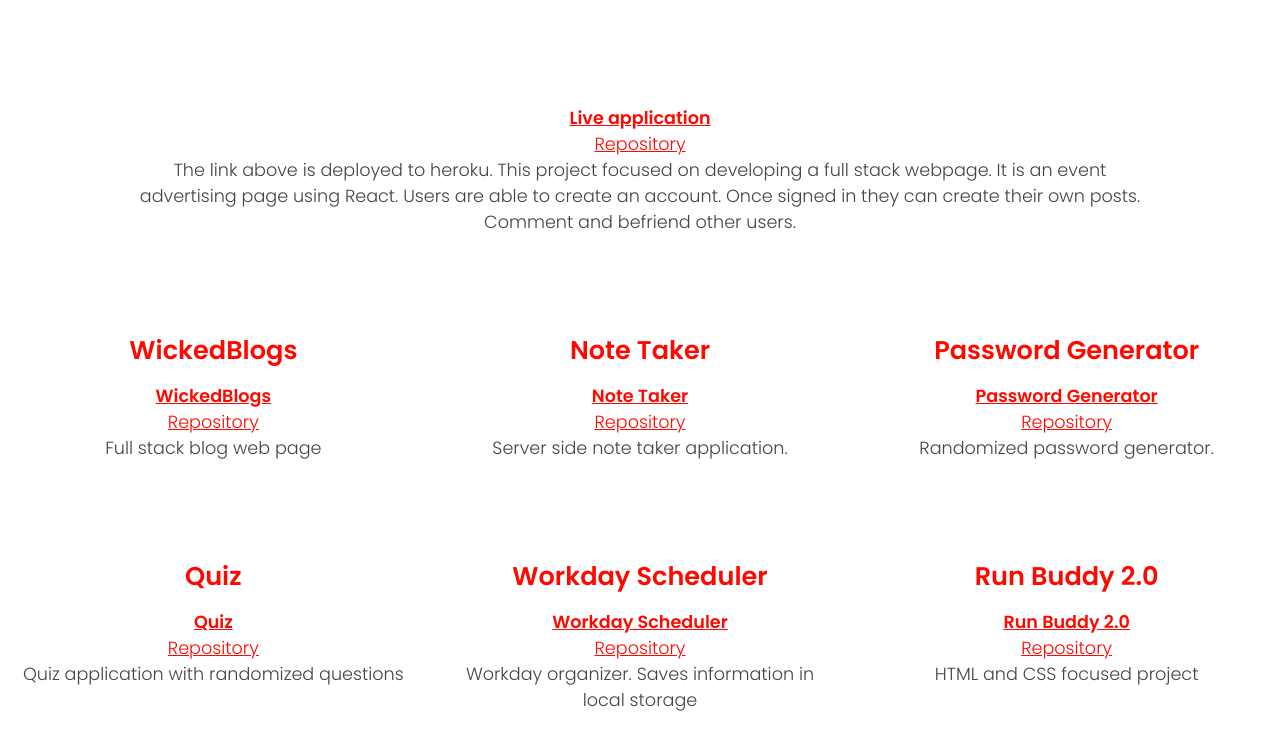
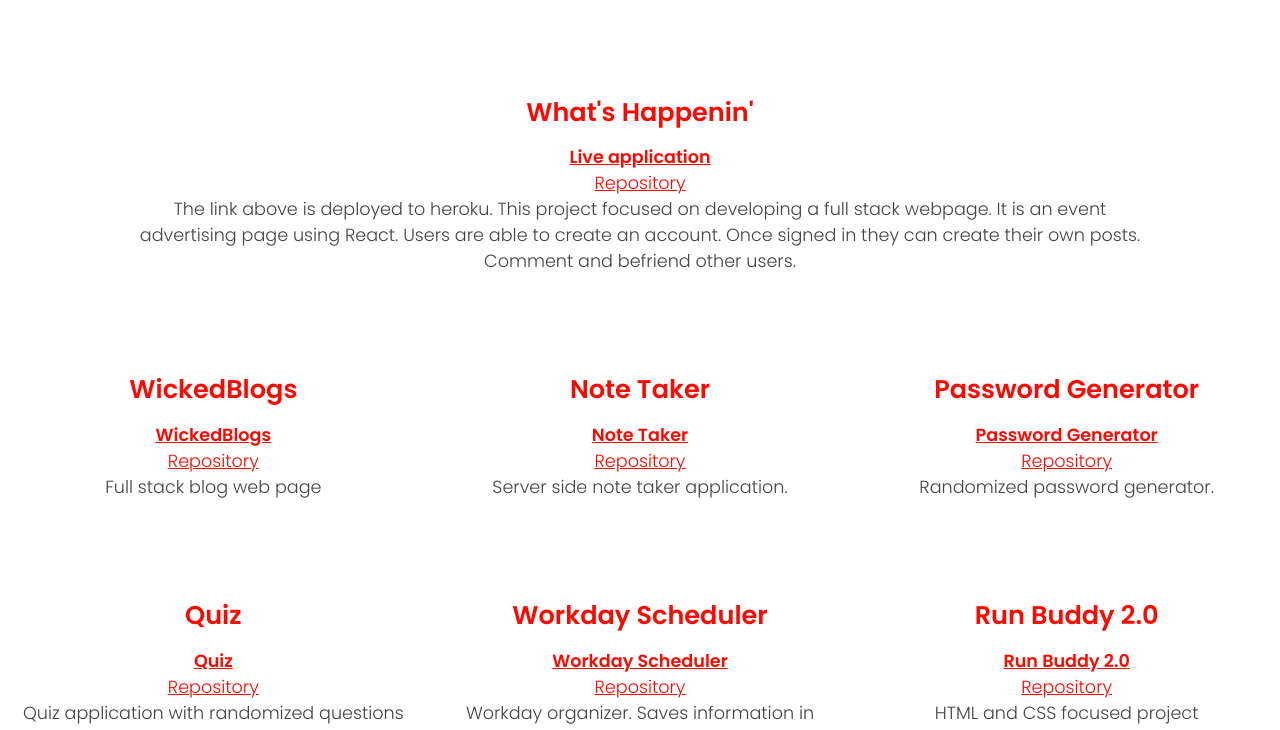
Before and after one commit to DuckArroyo/portfolio, a plain HTML site: page index.html in a window 1280 px wide. Shown: the part 1359-2089 px from the top of the page. Drawn offline with Linux system fonts and the light colour scheme.

```diff
--- a/index.html
+++ b/index.html
@@ -1,5 +1,6 @@
 <!DOCTYPE html>
 <html lang="en">
+
 <head>
   <meta charset="UTF-8">
   <meta http-equiv="X-UA-Compatible" content="IE=edge">
@@ -11,7 +12,6 @@
   <link href="https://fonts.googleapis.com/css2?family=Poppins:wght@300;600&display=swap" rel="stylesheet">
   <link rel="stylesheet" href="./stylesheet.css"/>
 </head>
-
 
 <body>
 
@@ -52,7 +52,7 @@
 
   <div class="feature">
     <div class="project">
-      <h2></h2>
+      <h2>What's Happenin'</h2>
       <a href="https://fast-taiga-42173.herokuapp.com/"
       target="_blank"><b>Live application</b></a>
       <br>
@@ -129,4 +129,5 @@
   <script></script>
 
 </body>
+
 </html>
```
